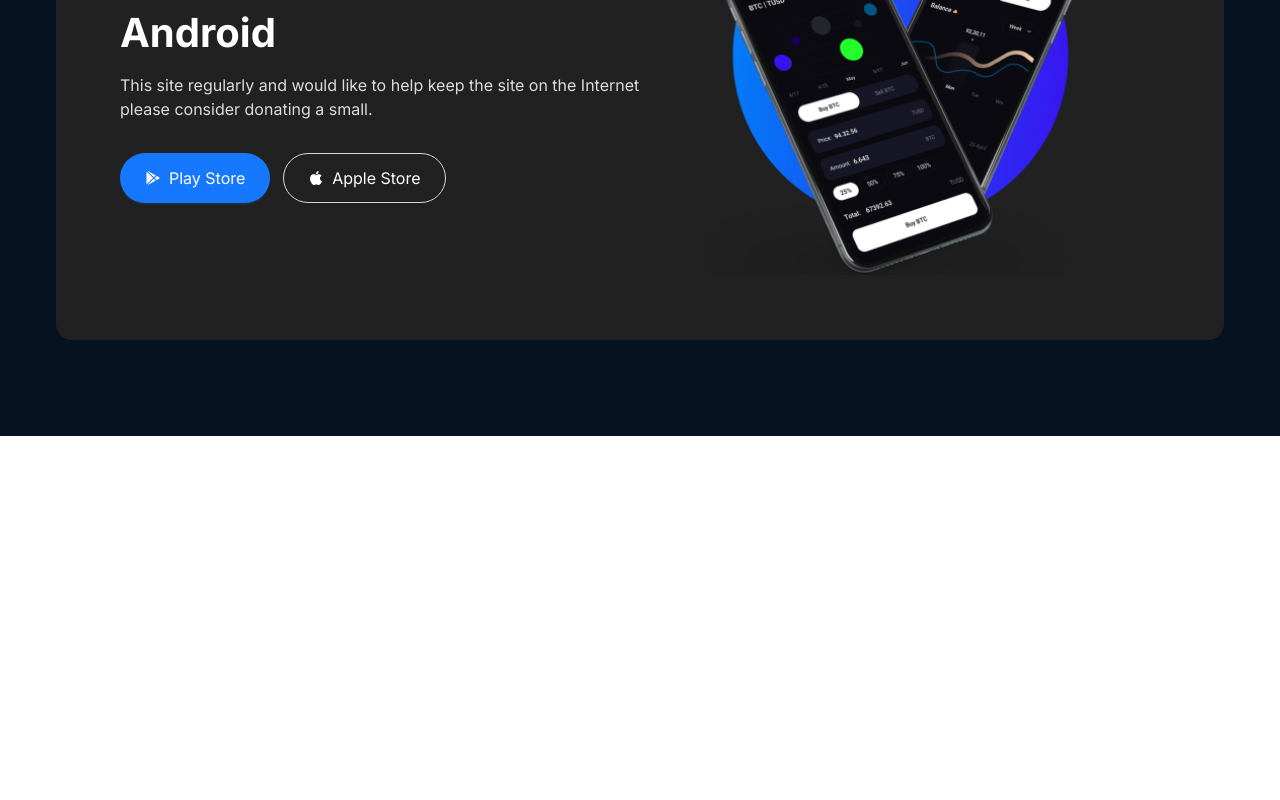
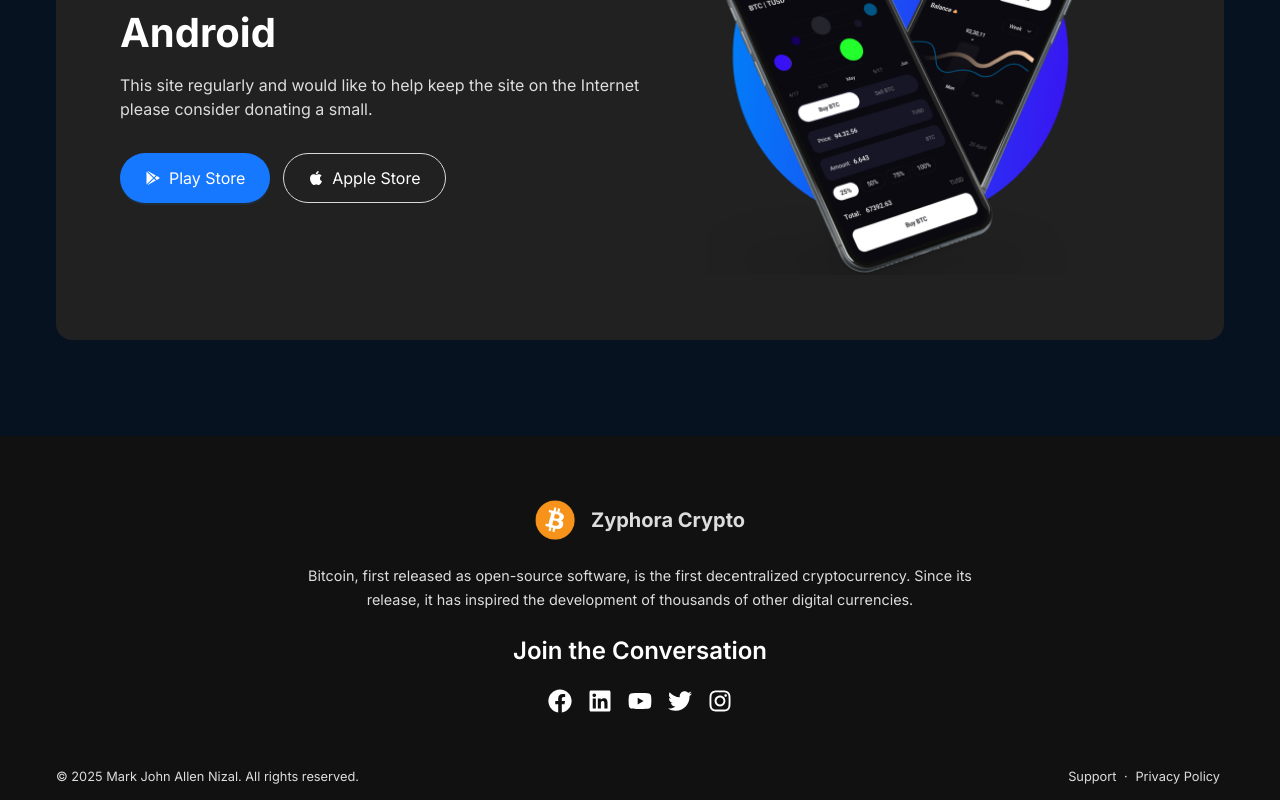
Before and after one commit to marknizal/zyphora-crypto, a React (Vite) app: page / in a window 1280 px wide. Shown: the part 5164-5964 px from the top of the page. Before the commit the page ends 5600 px from the top, so only its background shows below. Built offline with nearby package versions, Linux system fonts and the light colour scheme.

Commit message:
feat: add footer

```diff
--- /dev/null
+++ b/src/components/common/footer/footer.jsx
@@ -0,0 +1,66 @@
+import LogoImg from "../../../assets/coin-1.png";
+import {
+  FaFacebook,
+  FaLinkedin,
+  FaYoutube,
+  FaTwitter,
+  FaInstagram,
+} from "react-icons/fa";
+
+import { Image } from "../../shared";
+import * as S from "./styles";
+
+const socials = [
+  { name: "Facebook", icon: FaFacebook, url: "https://facebook.com" },
+  { name: "LinkedIn", icon: FaLinkedin, url: "https://www.linkedin.com/" },
+  { name: "YouTube", icon: FaYoutube, url: "https://youtube.com" },
+  { name: "Twitter", icon: FaTwitter, url: "https://twitter.com" },
+  { name: "Instagram", icon: FaInstagram, url: "https://instagram.com" },
+];
+
+const Footer = () => {
+  const year = new Date().getFullYear();
+
+  return (
+    <S.Wrapper>
+      <S.Logo>
+        <Image src={LogoImg} $measure="2.5rem" alt="Zyphora Crypto logo" />
+        <p>Zyphora Crypto</p>
+      </S.Logo>
+
+      <p>
+        Bitcoin, first released as open-source software, is the first
+        decentralized cryptocurrency. Since its release, it has inspired the
+        development of thousands of other digital currencies.
+      </p>
+
+      <h2>Join the Conversation</h2>
+
+      <S.List aria-label="Social media links">
+        {socials.map(({ name, icon: Icon, url }) => (
+          <li key={name}>
+            <a
+              href={url}
+              aria-label={`Visit us on ${name}`}
+              target="_blank"
+              rel="noopener noreferrer"
+            >
+              <Icon />
+            </a>
+          </li>
+        ))}
+      </S.List>
+
+      <S.Copyright role="contentinfo">
+        <small>© {year} Mark John Allen Nizal. All rights reserved.</small>
+
+        <nav aria-label="Legal links">
+          <a href="/support">Support</a> ·{" "}
+          <a href="/privacy-policy">Privacy Policy</a>
+        </nav>
+      </S.Copyright>
+    </S.Wrapper>
+  );
+};
+
+export default Footer;
--- /dev/null
+++ b/src/components/common/footer/index.js
@@ -0,0 +1,3 @@
+import Footer from "./footer";
+
+export default Footer;
--- /dev/null
+++ b/src/components/common/footer/styles.js
@@ -0,0 +1,94 @@
+import styled from "@emotion/styled";
+import { color, breakpoint } from "../../../styles";
+
+export const Wrapper = styled.footer`
+  display: flex;
+  flex-direction: column;
+  align-items: center;
+  gap: 1.5rem;
+  background-color: #111;
+  color: #fff;
+  padding: 4rem 1rem;
+
+  ${breakpoint.desktop} {
+    padding: 4rem 1rem 0;
+  }
+
+  p {
+    font-size: 0.9rem;
+    line-height: 1.5rem;
+    color: #ddd;
+    text-align: center;
+
+    ${breakpoint.tablet} {
+      max-width: 700px;
+    }
+
+    ${breakpoint.desktop} {
+      max-width: 700px;
+    }
+  }
+`;
+
+export const Logo = styled.div`
+  display: flex;
+  align-items: center;
+  gap: 1rem;
+
+  p {
+    margin: 0;
+    font-size: 1.25rem;
+    font-weight: bold;
+  }
+`;
+
+export const List = styled.ul`
+  list-style: none;
+  display: flex;
+  align-items: center;
+  gap: 1rem;
+  padding: 0;
+
+  li a {
+    svg {
+      font-size: 1.5rem;
+      transition: color 0.2s ease;
+
+      &:hover,
+      &:focus {
+        color: ${color.link};
+      }
+    }
+  }
+`;
+
+export const Copyright = styled.div`
+  display: flex;
+  flex-direction: column;
+  align-items: center;
+  gap: 0.5rem;
+  padding: 2rem 1rem 0;
+  width: 100%;
+  color: #ddd;
+
+  * {
+    font-size: 0.8rem;
+  }
+
+  nav a {
+    color: #ddd;
+    margin: 0 0.25rem;
+
+    &:hover,
+    &:focus {
+      color: ${color.link};
+    }
+  }
+
+  ${breakpoint.desktop} {
+    flex-direction: row;
+    justify-content: space-between;
+    max-width: 1200px;
+    padding: 2rem 1rem 1rem;
+  }
+`;
--- a/src/components/shared/index.js
+++ b/src/components/shared/index.js
@@ -31,7 +31,7 @@
 `;
 
 const StyledImg = styled.img`
-  width: 100%;
+  width: ${(props) => props.$measure || "100%"};
   aspect-ratio: ${(props) => props.$ratio || "1 / 1"};
   object-fit: ${(props) => props.$fit || "cover"};
   pointer-events: none;
--- a/src/pages/home.jsx
+++ b/src/pages/home.jsx
@@ -6,6 +6,7 @@
 import Market from "../sections/market";
 import Instruction from "../sections/instruction";
 import Download from "../sections/download";
+import Footer from "../components/common/footer";
 
 const Home = () => {
   return (
@@ -33,6 +34,8 @@
       <Section $bg="#06121f">
         <Download />
       </Section>
+
+      <Footer />
     </Main>
   );
 };
```
